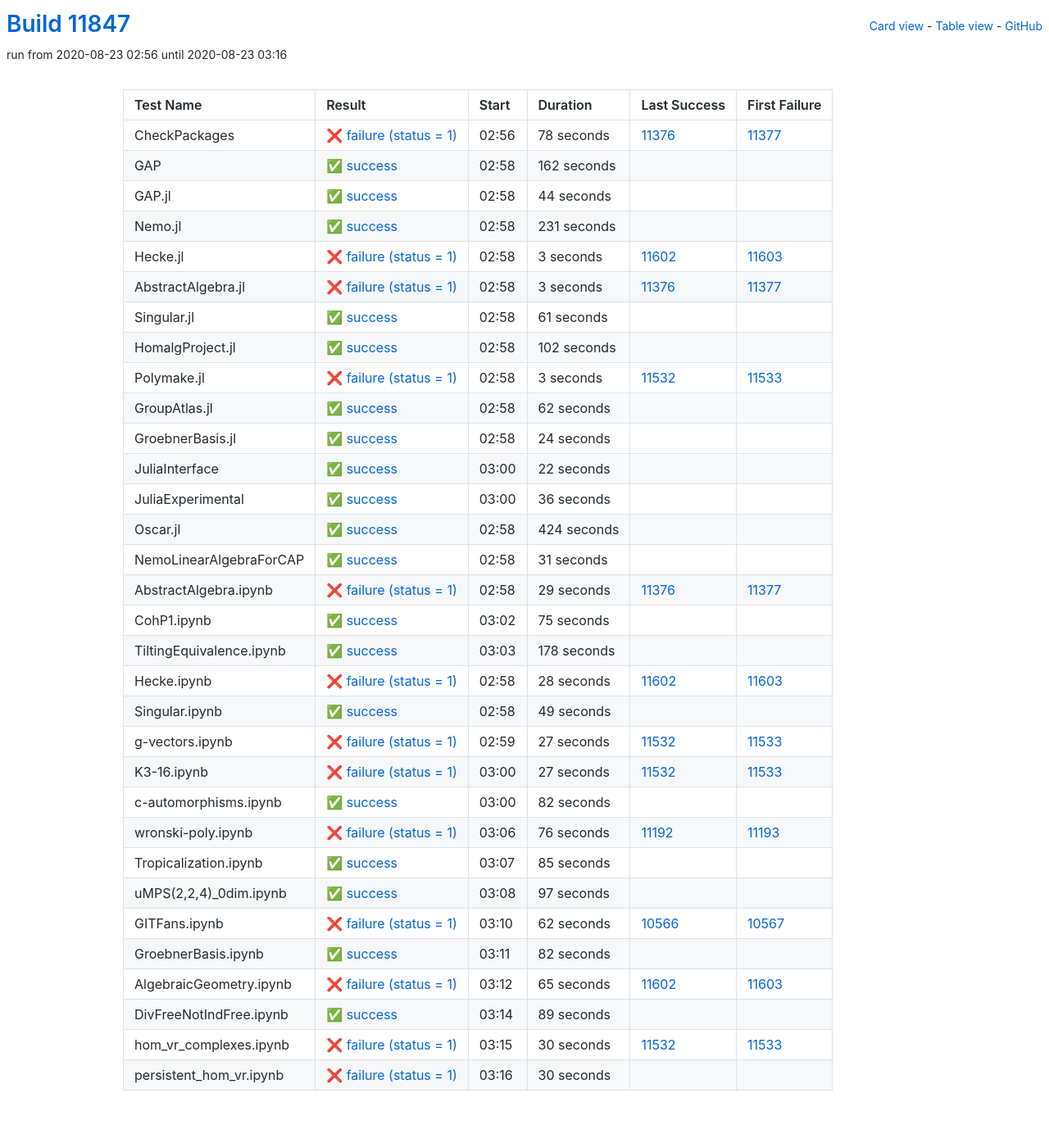
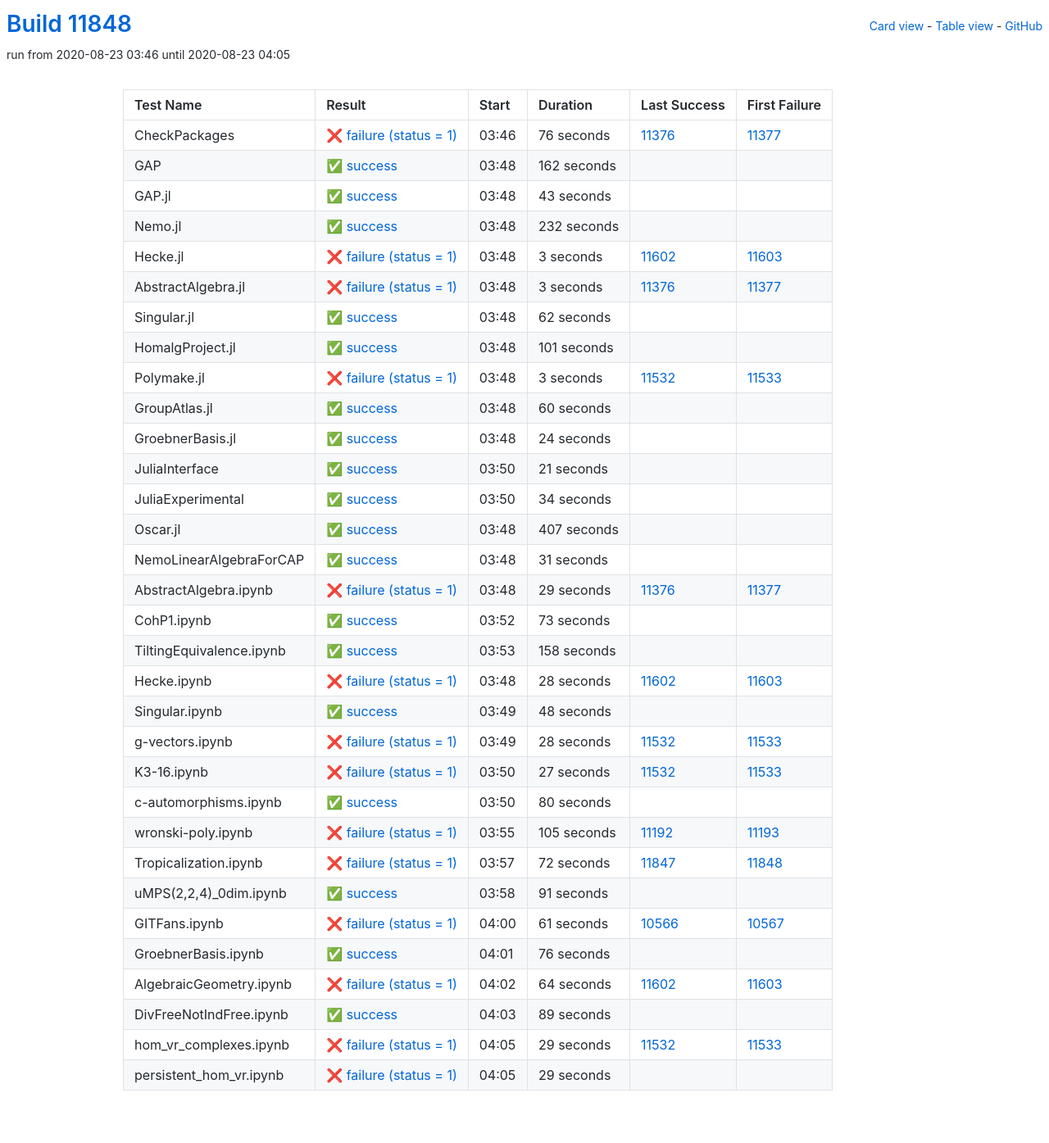
Before and after one commit to oscar-system/oscar-ci-status, a Jekyll site: the page built from table.html, in a window 1280 px wide. Shown: the whole page at 82% size. Built offline with Jekyll 4.4.1, drawn with Linux system fonts in a browser that asks for light colours.

Commit message:
Build #11848

```diff
--- a/_data/ci.yml
+++ b/_data/ci.yml
@@ -1,6 +1,6 @@
 ---
-build: 11847
-build_url: https://oscarci.mathematik.uni-kl.de/job/oscar/11847/
+build: 11848
+build_url: https://oscarci.mathematik.uni-kl.de/job/oscar/11848/
 job: oscar
 organization: oscar-system
 repo: oscar-ci-status
@@ -8,20 +8,20 @@
 tests:
 - name: CheckPackages
   id: checkpackages
-  log: https://oscarci.mathematik.uni-kl.de/job/oscar/11847/artifact/logs/build-11847/CheckPackages.log
-  start: 2020-08-23 02:56
+  log: https://oscarci.mathematik.uni-kl.de/job/oscar/11848/artifact/logs/build-11848/CheckPackages.log
+  start: 2020-08-23 03:46
   success: false
   exitcode: 1
   status: failure
-  duration: 78
+  duration: 76
   last_success: 11376
   last_success_url: https://oscarci.mathematik.uni-kl.de/job/oscar/11376/
   first_failure: 11377
   first_failure_url: https://oscarci.mathematik.uni-kl.de/job/oscar/11377/
 - name: GAP
   id: gap
-  log: https://oscarci.mathematik.uni-kl.de/job/oscar/11847/artifact/logs/build-11847/GAP.log
-  start: 2020-08-23 02:58
+  log: https://oscarci.mathematik.uni-kl.de/job/oscar/11848/artifact/logs/build-11848/GAP.log
+  start: 2020-08-23 03:48
   success: true
   exitcode: 0
   status: success
@@ -32,32 +32,32 @@
   first_failure_url:
 - name: GAP.jl
   id: gap-jl
-  log: https://oscarci.mathematik.uni-kl.de/job/oscar/11847/artifact/logs/build-11847/GAP.jl.log
-  start: 2020-08-23 02:58
+  log: https://oscarci.mathematik.uni-kl.de/job/oscar/11848/artifact/logs/build-11848/GAP.jl.log
+  start: 2020-08-23 03:48
   success: true
   exitcode: 0
   status: success
-  duration: 44
+  duration: 43
   last_success: false
   last_success_url:
   first_failure: false
   first_failure_url:
 - name: Nemo.jl
   id: nemo-jl
-  log: https://oscarci.mathematik.uni-kl.de/job/oscar/11847/artifact/logs/build-11847/Nemo.jl.log
-  start: 2020-08-23 02:58
+  log: https://oscarci.mathematik.uni-kl.de/job/oscar/11848/artifact/logs/build-11848/Nemo.jl.log
+  start: 2020-08-23 03:48
   success: true
   exitcode: 0
   status: success
-  duration: 231
+  duration: 232
   last_success: false
   last_success_url:
   first_failure: false
   first_failure_url:
 - name: Hecke.jl
   id: hecke-jl
-  log: https://oscarci.mathematik.uni-kl.de/job/oscar/11847/artifact/logs/build-11847/Hecke.jl.log
-  start: 2020-08-23 02:58
+  log: https://oscarci.mathematik.uni-kl.de/job/oscar/11848/artifact/logs/build-11848/Hecke.jl.log
+  start: 2020-08-23 03:48
   success: false
   exitcode: 1
   status: failure
@@ -68,8 +68,8 @@
   first_failure_url: https://oscarci.mathematik.uni-kl.de/job/oscar/11603/
 - name: AbstractAlgebra.jl
   id: abstractalgebra-jl
-  log: https://oscarci.mathematik.uni-kl.de/job/oscar/11847/artifact/logs/build-11847/AbstractAlgebra.jl.log
-  start: 2020-08-23 02:58
+  log: https://oscarci.mathematik.uni-kl.de/job/oscar/11848/artifact/logs/build-11848/AbstractAlgebra.jl.log
+  start: 2020-08-23 03:48
   success: false
   exitcode: 1
   status: failure
@@ -80,32 +80,32 @@
   first_failure_url: https://oscarci.mathematik.uni-kl.de/job/oscar/11377/
 - name: Singular.jl
   id: singular-jl
-  log: https://oscarci.mathematik.uni-kl.de/job/oscar/11847/artifact/logs/build-11847/Singular.jl.log
-  start: 2020-08-23 02:58
+  log: https://oscarci.mathematik.uni-kl.de/job/oscar/11848/artifact/logs/build-11848/Singular.jl.log
+  start: 2020-08-23 03:48
   success: true
   exitcode: 0
   status: success
-  duration: 61
+  duration: 62
   last_success: false
   last_success_url:
   first_failure: false
   first_failure_url:
 - name: HomalgProject.jl
   id: homalgproject-jl
-  log: https://oscarci.mathematik.uni-kl.de/job/oscar/11847/artifact/logs/build-11847/HomalgProject.jl.log
-  start: 2020-08-23 02:58
+  log: https://oscarci.mathematik.uni-kl.de/job/oscar/11848/artifact/logs/build-11848/HomalgProject.jl.log
+  start: 2020-08-23 03:48
   success: true
   exitcode: 0
   status: success
-  duration: 102
+  duration: 101
   last_success: false
   last_success_url:
   first_failure: false
   first_failure_url:
 - name: Polymake.jl
   id: polymake-jl
-  log: https://oscarci.mathematik.uni-kl.de/job/oscar/11847/artifact/logs/build-11847/Polymake.jl.log
-  start: 2020-08-23 02:58
+  log: https://oscarci.mathematik.uni-kl.de/job/oscar/11848/artifact/logs/build-11848/Polymake.jl.log
+  start: 2020-08-23 03:48
   success: false
   exitcode: 1
   status: failure
@@ -116,20 +116,20 @@
   first_failure_url: https://oscarci.mathematik.uni-kl.de/job/oscar/11533/
 - name: GroupAtlas.jl
   id: groupatlas-jl
-  log: https://oscarci.mathematik.uni-kl.de/job/oscar/11847/artifact/logs/build-11847/GroupAtlas.jl.log
-  start: 2020-08-23 02:58
+  log: https://oscarci.mathematik.uni-kl.de/job/oscar/11848/artifact/logs/build-11848/GroupAtlas.jl.log
+  start: 2020-08-23 03:48
   success: true
   exitcode: 0
   status: success
-  duration: 62
+  duration: 60
   last_success: false
   last_success_url:
   first_failure: false
   first_failure_url:
 - name: GroebnerBasis.jl
   id: groebnerbasis-jl
-  log: https://oscarci.mathematik.uni-kl.de/job/oscar/11847/artifact/logs/build-11847/GroebnerBasis.jl.log
-  start: 2020-08-23 02:58
+  log: https://oscarci.mathematik.uni-kl.de/job/oscar/11848/artifact/logs/build-11848/GroebnerBasis.jl.log
+  start: 2020-08-23 03:48
   success: true
   exitcode: 0
   status: success
@@ -140,44 +140,44 @@
   first_failure_url:
 - name: JuliaInterface
   id: juliainterface
-  log: https://oscarci.mathematik.uni-kl.de/job/oscar/11847/artifact/logs/build-11847/JuliaInterface.log
-  start: 2020-08-23 03:00
+  log: https://oscarci.mathematik.uni-kl.de/job/oscar/11848/artifact/logs/build-11848/JuliaInterface.log
+  start: 2020-08-23 03:50
   success: true
   exitcode: 0
   status: success
-  duration: 22
+  duration: 21
   last_success: false
   last_success_url:
   first_failure: false
   first_failure_url:
 - name: JuliaExperimental
   id: juliaexperimental
-  log: https://oscarci.mathematik.uni-kl.de/job/oscar/11847/artifact/logs/build-11847/JuliaExperimental.log
-  start: 2020-08-23 03:00
+  log: https://oscarci.mathematik.uni-kl.de/job/oscar/11848/artifact/logs/build-11848/JuliaExperimental.log
+  start: 2020-08-23 03:50
   success: true
   exitcode: 0
   status: success
-  duration: 36
+  duration: 34
   last_success: false
   last_success_url:
   first_failure: false
   first_failure_url:
 - name: Oscar.jl
   id: oscar-jl
-  log: https://oscarci.mathematik.uni-kl.de/job/oscar/11847/artifact/logs/build-11847/Oscar.jl.log
-  start: 2020-08-23 02:58
+  log: https://oscarci.mathematik.uni-kl.de/job/oscar/11848/artifact/logs/build-11848/Oscar.jl.log
+  start: 2020-08-23 03:48
   success: true
   exitcode: 0
   status: success
-  duration: 424
+  duration: 407
   last_success: false
   last_success_url:
   first_failure: false
   first_failure_url:
 - name: NemoLinearAlgebraForCAP
   id: nemolinearalgebraforcap
-  log: https://oscarci.mathematik.uni-kl.de/job/oscar/11847/artifact/logs/build-11847/NemoLinearAlgebraForCAP.log
-  start: 2020-08-23 02:58
+  log: https://oscarci.mathematik.uni-kl.de/job/oscar/11848/artifact/logs/build-11848/NemoLinearAlgebraForCAP.log
+  start: 2020-08-23 03:48
   success: true
   exitcode: 0
   status: success
@@ -188,8 +188,8 @@
   first_failure_url:
 - name: AbstractAlgebra.ipynb
   id: abstractalgebra-ipynb
-  log: https://oscarci.mathematik.uni-kl.de/job/oscar/11847/artifact/logs/build-11847/AbstractAlgebra.ipynb.log
-  start: 2020-08-23 02:58
+  log: https://oscarci.mathematik.uni-kl.de/job/oscar/11848/artifact/logs/build-11848/AbstractAlgebra.ipynb.log
+  start: 2020-08-23 03:48
   success: false
   exitcode: 1
   status: failure
@@ -200,32 +200,32 @@
   first_failure_url: https://oscarci.mathematik.uni-kl.de/job/oscar/11377/
 - name: CohP1.ipynb
   id: cohp1-ipynb
-  log: https://oscarci.mathematik.uni-kl.de/job/oscar/11847/artifact/logs/build-11847/CohP1.ipynb.log
-  start: 2020-08-23 03:02
+  log: https://oscarci.mathematik.uni-kl.de/job/oscar/11848/artifact/logs/build-11848/CohP1.ipynb.log
+  start: 2020-08-23 03:52
   success: true
   exitcode: 0
   status: success
-  duration: 75
+  duration: 73
   last_success: false
   last_success_url:
   first_failure: false
   first_failure_url:
 - name: TiltingEquivalence.ipynb
   id: tiltingequivalence-ipynb
-  log: https://oscarci.mathematik.uni-kl.de/job/oscar/11847/artifact/logs/build-11847/TiltingEquivalence.ipynb.log
-  start: 2020-08-23 03:03
+  log: https://oscarci.mathematik.uni-kl.de/job/oscar/11848/artifact/logs/build-11848/TiltingEquivalence.ipynb.log
+  start: 2020-08-23 03:53
   success: true
   exitcode: 0
   status: success
-  duration: 178
+  duration: 158
   last_success: false
   last_success_url:
   first_failure: false
   first_failure_url:
 - name: Hecke.ipynb
   id: hecke-ipynb
-  log: https://oscarci.mathematik.uni-kl.de/job/oscar/11847/artifact/logs/build-11847/Hecke.ipynb.log
-  start: 2020-08-23 02:58
+  log: https://oscarci.mathematik.uni-kl.de/job/oscar/11848/artifact/logs/build-11848/Hecke.ipynb.log
+  start: 2020-08-23 03:48
   success: false
   exitcode: 1
   status: failure
@@ -236,32 +236,32 @@
   first_failure_url: https://oscarci.mathematik.uni-kl.de/job/oscar/11603/
 - name: Singular.ipynb
   id: singular-ipynb
-  log: https://oscarci.mathematik.uni-kl.de/job/oscar/11847/artifact/logs/build-11847/Singular.ipynb.log
-  start: 2020-08-23 02:58
+  log: https://oscarci.mathematik.uni-kl.de/job/oscar/11848/artifact/logs/build-11848/Singular.ipynb.log
+  start: 2020-08-23 03:49
   success: true
   exitcode: 0
   status: success
-  duration: 49
+  duration: 48
   last_success: false
   last_success_url:
   first_failure: false
   first_failure_url:
 - name: g-vectors.ipynb
   id: g-vectors-ipynb
-  log: https://oscarci.mathematik.uni-kl.de/job/oscar/11847/artifact/logs/build-11847/g-vectors.ipynb.log
-  start: 2020-08-23 02:59
+  log: https://oscarci.mathematik.uni-kl.de/job/oscar/11848/artifact/logs/build-11848/g-vectors.ipynb.log
+  start: 2020-08-23 03:49
   success: false
   exitcode: 1
   status: failure
-  duration: 27
+  duration: 28
   last_success: 11532
   last_success_url: https://oscarci.mathematik.uni-kl.de/job/oscar/11532/
   first_failure: 11533
   first_failure_url: https://oscarci.mathematik.uni-kl.de/job/oscar/11533/
 - name: K3-16.ipynb
   id: k3-16-ipynb
-  log: https://oscarci.mathematik.uni-kl.de/job/oscar/11847/artifact/logs/build-11847/K3-16.ipynb.log
-  start: 2020-08-23 03:00
+  log: https://oscarci.mathematik.uni-kl.de/job/oscar/11848/artifact/logs/build-11848/K3-16.ipynb.log
+  start: 2020-08-23 03:50
   success: false
   exitcode: 1
   status: failure
@@ -272,92 +272,92 @@
   first_failure_url: https://oscarci.mathematik.uni-kl.de/job/oscar/11533/
 - name: c-automorphisms.ipynb
   id: c-automorphisms-ipynb
-  log: https://oscarci.mathematik.uni-kl.de/job/oscar/11847/artifact/logs/build-11847/c-automorphisms.ipynb.log
-  start: 2020-08-23 03:00
+  log: https://oscarci.mathematik.uni-kl.de/job/oscar/11848/artifact/logs/build-11848/c-automorphisms.ipynb.log
+  start: 2020-08-23 03:50
   success: true
   exitcode: 0
   status: success
-  duration: 82
+  duration: 80
   last_success: false
   last_success_url:
   first_failure: false
   first_failure_url:
 - name: wronski-poly.ipynb
   id: wronski-poly-ipynb
-  log: https://oscarci.mathematik.uni-kl.de/job/oscar/11847/artifact/logs/build-11847/wronski-poly.ipynb.log
-  start: 2020-08-23 03:06
+  log: https://oscarci.mathematik.uni-kl.de/job/oscar/11848/artifact/logs/build-11848/wronski-poly.ipynb.log
+  start: 2020-08-23 03:55
   success: false
   exitcode: 1
   status: failure
-  duration: 76
+  duration: 105
   last_success: 11192
   last_success_url: https://oscarci.mathematik.uni-kl.de/job/oscar/11192/
   first_failure: 11193
   first_failure_url: https://oscarci.mathematik.uni-kl.de/job/oscar/11193/
 - name: Tropicalization.ipynb
   id: tropicalization-ipynb
-  log: https://oscarci.mathematik.uni-kl.de/job/oscar/11847/artifact/logs/build-11847/Tropicalization.ipynb.log
-  start: 2020-08-23 03:07
+  log: https://oscarci.mathematik.uni-kl.de/job/oscar/11848/artifact/logs/build-11848/Tropicalization.ipynb.log
+  start: 2020-08-23 03:57
+  success: false
+  exitcode: 1
+  status: failure
+  duration: 72
+  last_success: 11847
+  last_success_url: https://oscarci.mathematik.uni-kl.de/job/oscar/11847/
+  first_failure: 11848
+  first_failure_url: https://oscarci.mathematik.uni-kl.de/job/oscar/11848/
+- name: uMPS(2,2,4)_0dim.ipynb
+  id: umps-2-2-4-0dim-ipynb
+  log: https://oscarci.mathematik.uni-kl.de/job/oscar/11848/artifact/logs/build-11848/uMPS-2-2-4-_0dim.ipynb.log
+  start: 2020-08-23 03:58
   success: true
   exitcode: 0
   status: success
-  duration: 85
-  last_success: false
-  last_success_url:
-  first_failure: false
-  first_failure_url:
-- name: uMPS(2,2,4)_0dim.ipynb
-  id: umps-2-2-4-0dim-ipynb
-  log: https://oscarci.mathematik.uni-kl.de/job/oscar/11847/artifact/logs/build-11847/uMPS-2-2-4-_0dim.ipynb.log
-  start: 2020-08-23 03:08
-  success: true
-  exitcode: 0
-  status: success
-  duration: 97
+  duration: 91
   last_success: false
   last_success_url:
   first_failure: false
   first_failure_url:
 - name: GITFans.ipynb
   id: gitfans-ipynb
-  log: https://oscarci.mathematik.uni-kl.de/job/oscar/11847/artifact/logs/build-11847/GITFans.ipynb.log
-  start: 2020-08-23 03:10
+  log: https://oscarci.mathematik.uni-kl.de/job/oscar/11848/artifact/logs/build-11848/GITFans.ipynb.log
+  start: 2020-08-23 04:00
   success: false
   exitcode: 1
   status: failure
-  duration: 62
+  duration: 61
   last_success: 10566
   last_success_url: https://oscarci.mathematik.uni-kl.de/job/oscar/10566/
   first_failure: 10567
   first_failure_url: https://oscarci.mathematik.uni-kl.de/job/oscar/10567/
 - name: GroebnerBasis.ipynb
   id: groebnerbasis-ipynb
-  log: https://oscarci.mathematik.uni-kl.de/job/oscar/11847/artifact/logs/build-11847/GroebnerBasis.ipynb.log
-  start: 2020-08-23 03:11
+  log: https://oscarci.mathematik.uni-kl.de/job/oscar/11848/artifact/logs/build-11848/GroebnerBasis.ipynb.log
+  start: 2020-08-23 04:01
   success: true
   exitcode: 0
   status: success
-  duration: 82
+  duration: 76
   last_success: false
   last_success_url:
   first_failure: false
   first_failure_url:
 - name: AlgebraicGeometry.ipynb
   id: algebraicgeometry-ipynb
-  log: https://oscarci.mathematik.uni-kl.de/job/oscar/11847/artifact/logs/build-11847/AlgebraicGeometry.ipynb.log
-  start: 2020-08-23 03:12
+  log: https://oscarci.mathematik.uni-kl.de/job/oscar/11848/artifact/logs/build-11848/AlgebraicGeometry.ipynb.log
+  start: 2020-08-23 04:02
   success: false
   exitcode: 1
   status: failure
-  duration: 65
+  duration: 64
   last_success: 11602
   last_success_url: https://oscarci.mathematik.uni-kl.de/job/oscar/11602/
   first_failure: 11603
   first_failure_url: https://oscarci.mathematik.uni-kl.de/job/oscar/11603/
 - name: DivFreeNotIndFree.ipynb
   id: divfreenotindfree-ipynb
-  log: https://oscarci.mathematik.uni-kl.de/job/oscar/11847/artifact/logs/build-11847/DivFreeNotIndFree.ipynb.log
-  start: 2020-08-23 03:14
+  log: https://oscarci.mathematik.uni-kl.de/job/oscar/11848/artifact/logs/build-11848/DivFreeNotIndFree.ipynb.log
+  start: 2020-08-23 04:03
   success: true
   exitcode: 0
   status: success
@@ -368,24 +368,24 @@
   first_failure_url:
 - name: hom_vr_complexes.ipynb
   id: hom-vr-complexes-ipynb
-  log: https://oscarci.mathematik.uni-kl.de/job/oscar/11847/artifact/logs/build-11847/hom_vr_complexes.ipynb.log
-  start: 2020-08-23 03:15
+  log: https://oscarci.mathematik.uni-kl.de/job/oscar/11848/artifact/logs/build-11848/hom_vr_complexes.ipynb.log
+  start: 2020-08-23 04:05
   success: false
   exitcode: 1
   status: failure
-  duration: 30
+  duration: 29
   last_success: 11532
   last_success_url: https://oscarci.mathematik.uni-kl.de/job/oscar/11532/
   first_failure: 11533
   first_failure_url: https://oscarci.mathematik.uni-kl.de/job/oscar/11533/
 - name: persistent_hom_vr.ipynb
   id: persistent-hom-vr-ipynb
-  log: https://oscarci.mathematik.uni-kl.de/job/oscar/11847/artifact/logs/build-11847/persistent_hom_vr.ipynb.log
-  start: 2020-08-23 03:16
+  log: https://oscarci.mathematik.uni-kl.de/job/oscar/11848/artifact/logs/build-11848/persistent_hom_vr.ipynb.log
+  start: 2020-08-23 04:05
   success: false
   exitcode: 1
   status: failure
-  duration: 30
+  duration: 29
   last_success: false
   last_success_url:
   first_failure: false
```
Also changed, not shown: README.md.
